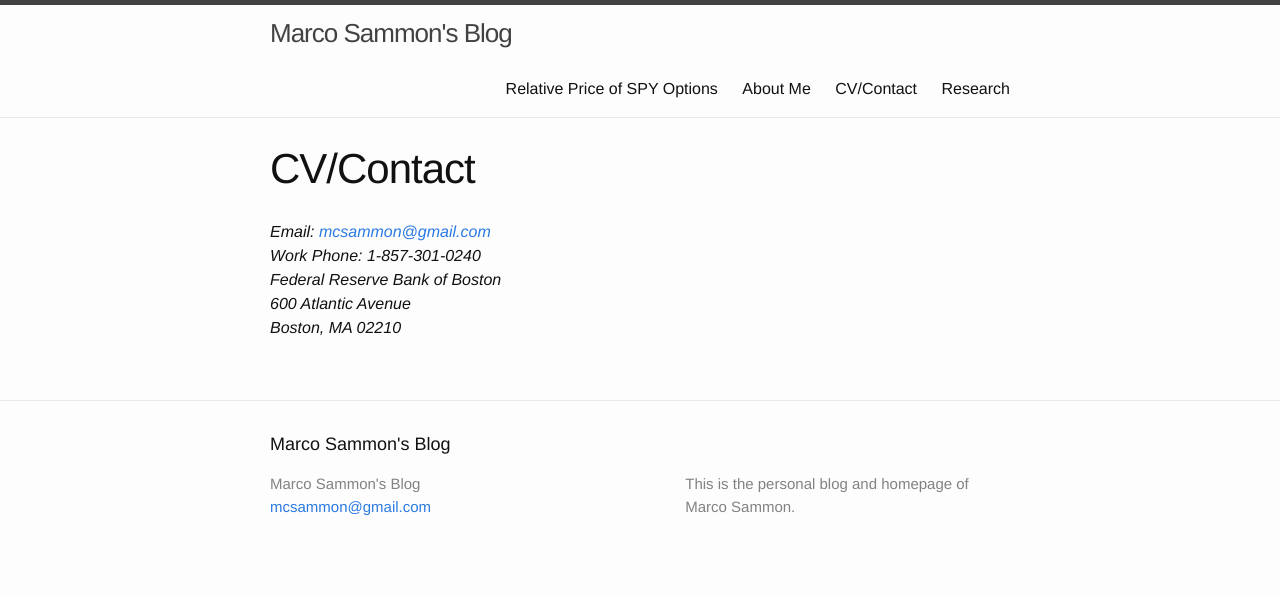
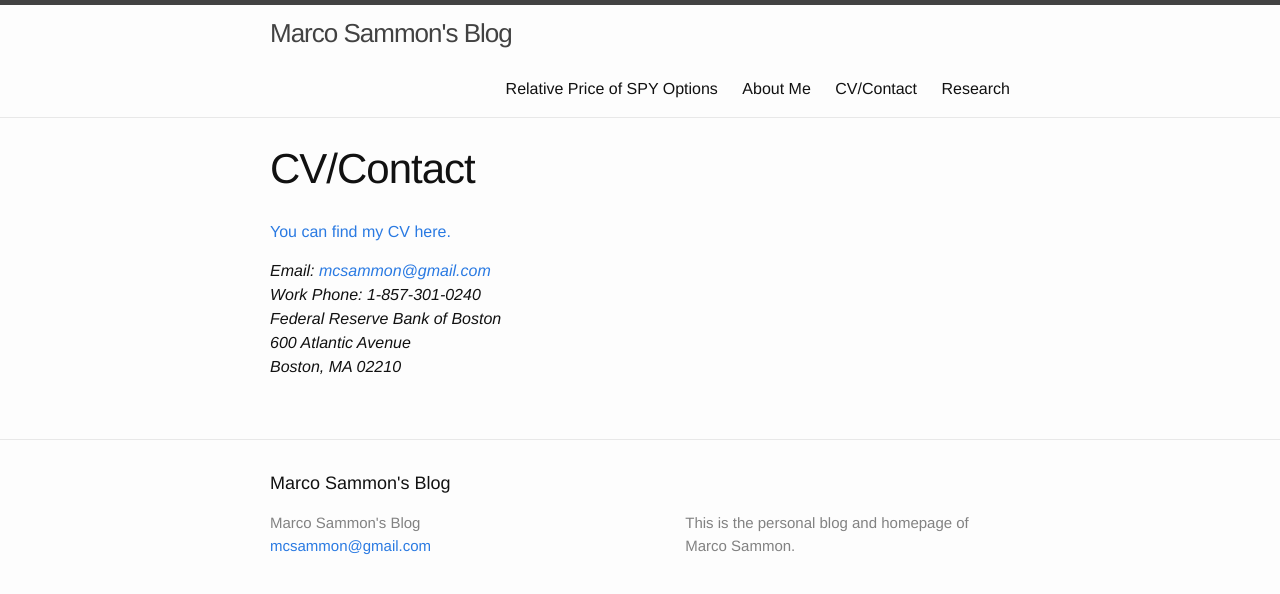
Before and after one commit to mcsammon/mcsammon.github.io, a Jekyll site: the page built from cv-contact.html, in a window 1280 px wide. Shown: the top 594 px of the page. Built offline with Jekyll 4.4.1, drawn with Linux system fonts in a browser that asks for light colours.

Commit message:
Added CV link

```diff
--- a/cv-contact.html
+++ b/cv-contact.html
@@ -3,6 +3,11 @@ layout: page
 title: CV/Contact
 permalink: /cv-contact/
 ---
+<p>
+  <a href="https://docs.google.com/viewer?a=v&pid=sites&srcid=ZGVmYXVsdGRvbWFpbnxtY3NhbW1vbnxneDo3MmFmODRkMmFkODdhZjRm">
+    You can find my CV here.
+  </a>
+</p>
 
 <address>
 Email: <a href="mailto:mcsammon@gmail.com">mcsammon@gmail.com</a><br>
```
